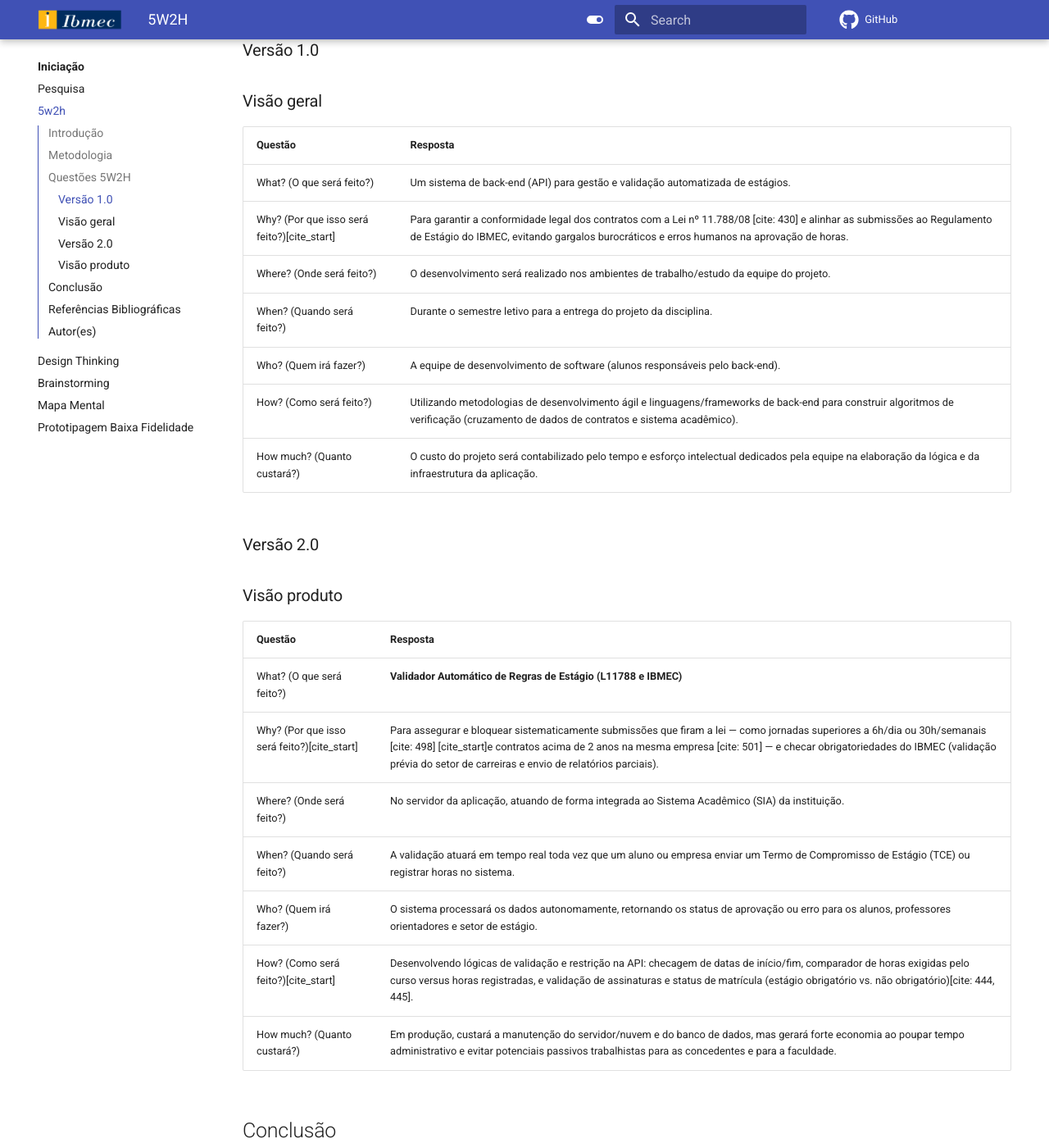
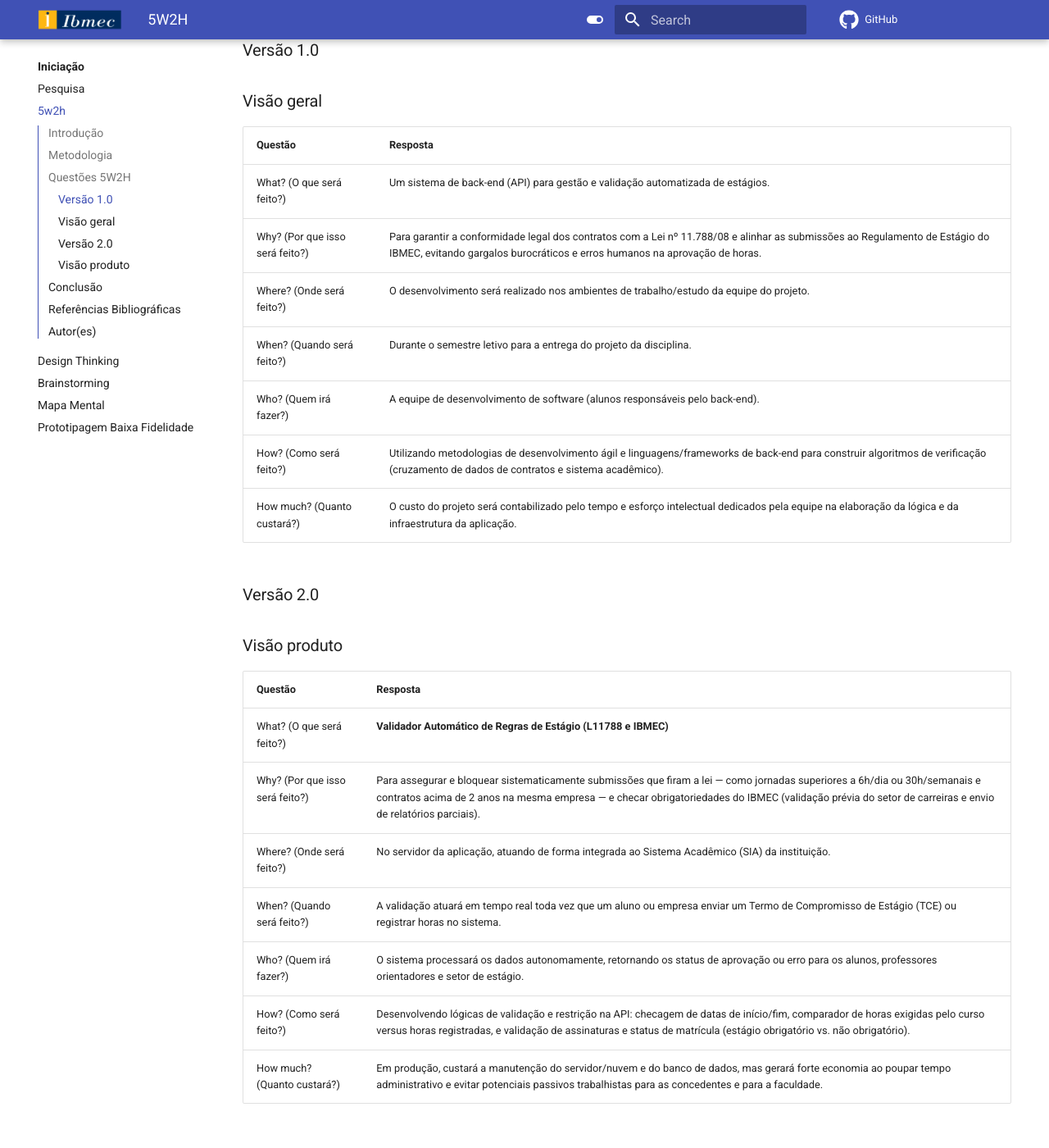
Before and after one commit to Projetos-de-Extensao/PBE_26.1_8001_VIII, an MkDocs documentation site: the page built from docs/Iniciacao/5w2h.md, in a window 1280 px wide and 1400 px high, scrolled down 659 px. Shown: the whole window at 82% size. Built offline with MkDocs 1.6.1 and Material for MkDocs 9.7.7, drawn with Linux system fonts in a browser that asks for light colours; comment, search, counter and statistics services are not loaded; some of the changed text lies outside the part shown.

```diff
--- a/docs/Iniciacao/5w2h.md
+++ b/docs/Iniciacao/5w2h.md
@@ -24,7 +24,7 @@ title: 5W2H
 |Questão|Resposta|
 |-------|--------|
 |What? (O que será feito?)|Um sistema de back-end (API) para gestão e validação automatizada de estágios.|
-|Why? (Por que isso será feito?)[cite_start]|Para garantir a conformidade legal dos contratos com a Lei nº 11.788/08 [cite: 430] e alinhar as submissões ao Regulamento de Estágio do IBMEC, evitando gargalos burocráticos e erros humanos na aprovação de horas.|
+|Why? (Por que isso será feito?)|Para garantir a conformidade legal dos contratos com a Lei nº 11.788/08  e alinhar as submissões ao Regulamento de Estágio do IBMEC, evitando gargalos burocráticos e erros humanos na aprovação de horas.|
 |Where? (Onde será feito?)|O desenvolvimento será realizado nos ambientes de trabalho/estudo da equipe do projeto.|
 |When? (Quando será feito?)|Durante o semestre letivo para a entrega do projeto da disciplina.|
 |Who? (Quem irá fazer?)|A equipe de desenvolvimento de software (alunos responsáveis pelo back-end).|
@@ -38,11 +38,11 @@ title: 5W2H
 |Questão|Resposta|
 |-------|--------|
 |What? (O que será feito?)|**Validador Automático de Regras de Estágio (L11788 e IBMEC)**|
-|Why? (Por que isso será feito?)[cite_start]|Para assegurar e bloquear sistematicamente submissões que firam a lei — como jornadas superiores a 6h/dia ou 30h/semanais [cite: 498] [cite_start]e contratos acima de 2 anos na mesma empresa [cite: 501] — e checar obrigatoriedades do IBMEC (validação prévia do setor de carreiras e envio de relatórios parciais).|
+|Why? (Por que isso será feito?)|Para assegurar e bloquear sistematicamente submissões que firam a lei — como jornadas superiores a 6h/dia ou 30h/semanais  e contratos acima de 2 anos na mesma empresa  — e checar obrigatoriedades do IBMEC (validação prévia do setor de carreiras e envio de relatórios parciais).|
 |Where? (Onde será feito?)|No servidor da aplicação, atuando de forma integrada ao Sistema Acadêmico (SIA) da instituição.|
 |When? (Quando será feito?)|A validação atuará em tempo real toda vez que um aluno ou empresa enviar um Termo de Compromisso de Estágio (TCE) ou registrar horas no sistema.|
 |Who? (Quem irá fazer?)|O sistema processará os dados autonomamente, retornando os status de aprovação ou erro para os alunos, professores orientadores e setor de estágio.|
-|How? (Como será feito?)[cite_start]|Desenvolvendo lógicas de validação e restrição na API: checagem de datas de início/fim, comparador de horas exigidas pelo curso versus horas registradas, e validação de assinaturas e status de matrícula (estágio obrigatório vs. não obrigatório)[cite: 444, 445].|
+|How? (Como será feito?)|Desenvolvendo lógicas de validação e restrição na API: checagem de datas de início/fim, comparador de horas exigidas pelo curso versus horas registradas, e validação de assinaturas e status de matrícula (estágio obrigatório vs. não obrigatório).|
 |How much? (Quanto custará?)|Em produção, custará a manutenção do servidor/nuvem e do banco de dados, mas gerará forte economia ao poupar tempo administrativo e evitar potenciais passivos trabalhistas para as concedentes e para a faculdade.|
 
 ## Conclusão
```
Also changed, not shown: other parts of docs/Iniciacao/5w2h.md (+4 -3 lines).
